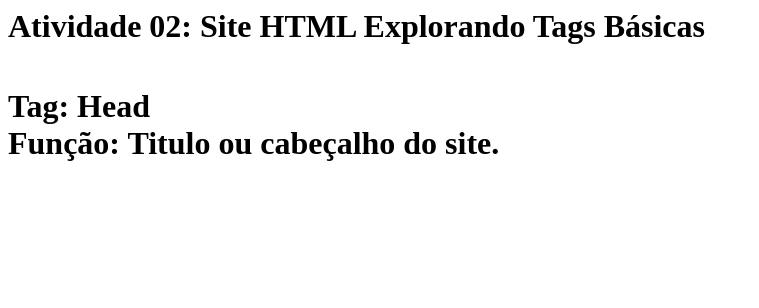
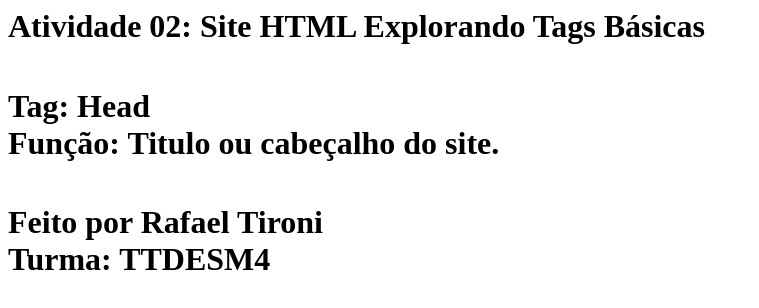
Before and after one commit to RafaelTironi/Atividade-02, a plain HTML site: page index.html in a window 1280 px wide. Shown: the whole page, without its empty margins (0-759 px from the left). Drawn offline with Linux system fonts and the light colour scheme.

Commit message:
add - adicionei o rodape

```diff
--- a/index.html
+++ b/index.html
@@ -9,11 +9,18 @@
 <body>
     <header>
         <h1>Atividade 02: Site HTML Explorando Tags Básicas<h1>
-    <header>
+                <header>
 
-    <h4><p>Tag: Head<br>
-    Função: Titulo ou cabeçalho do site.    </p></h4>
+                    <h4>
+                        <p>Tag: Head<br>
+                            Função: Titulo ou cabeçalho do site. </p>
+                    </h4>
 
+                    <footer>
+                        <p>
+                            Feito por Rafael Tironi <br>
+                            Turma: TTDESM4
+                        <p>
 </body>
 
 </html>
```
